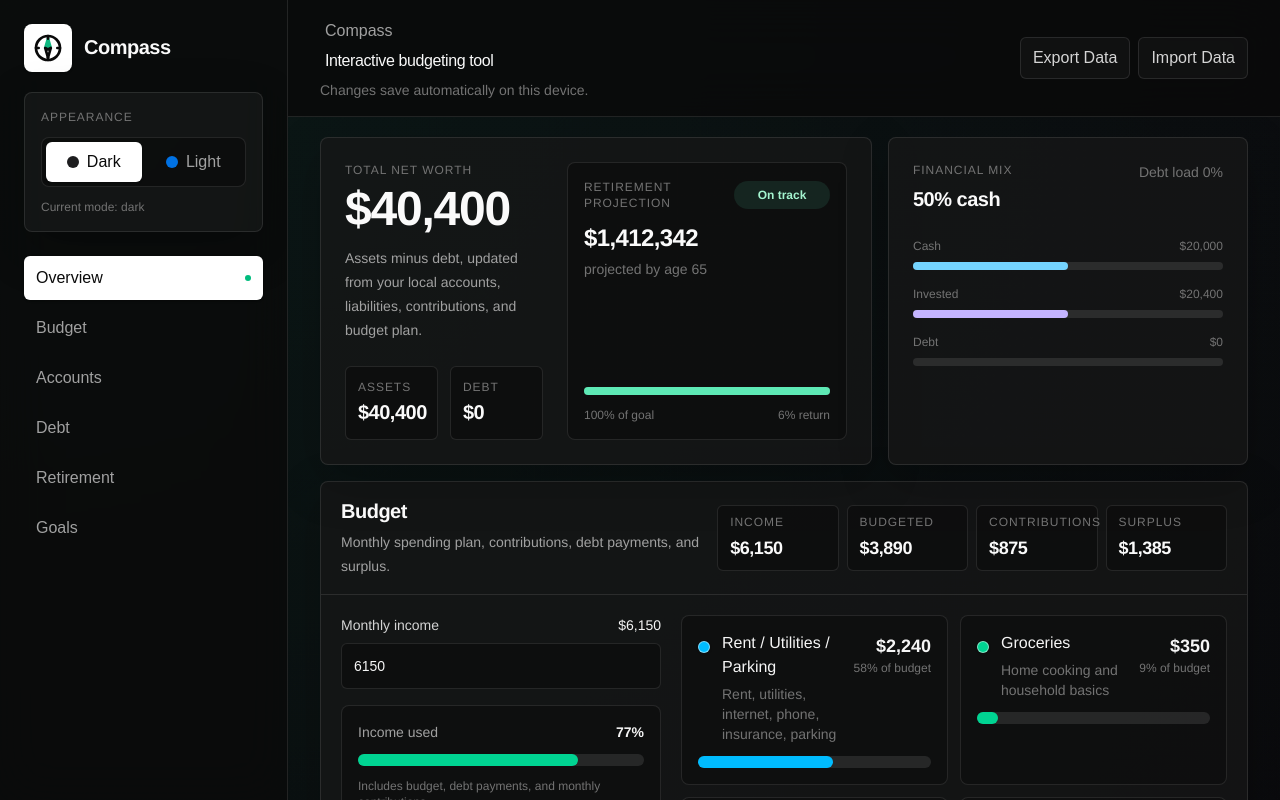
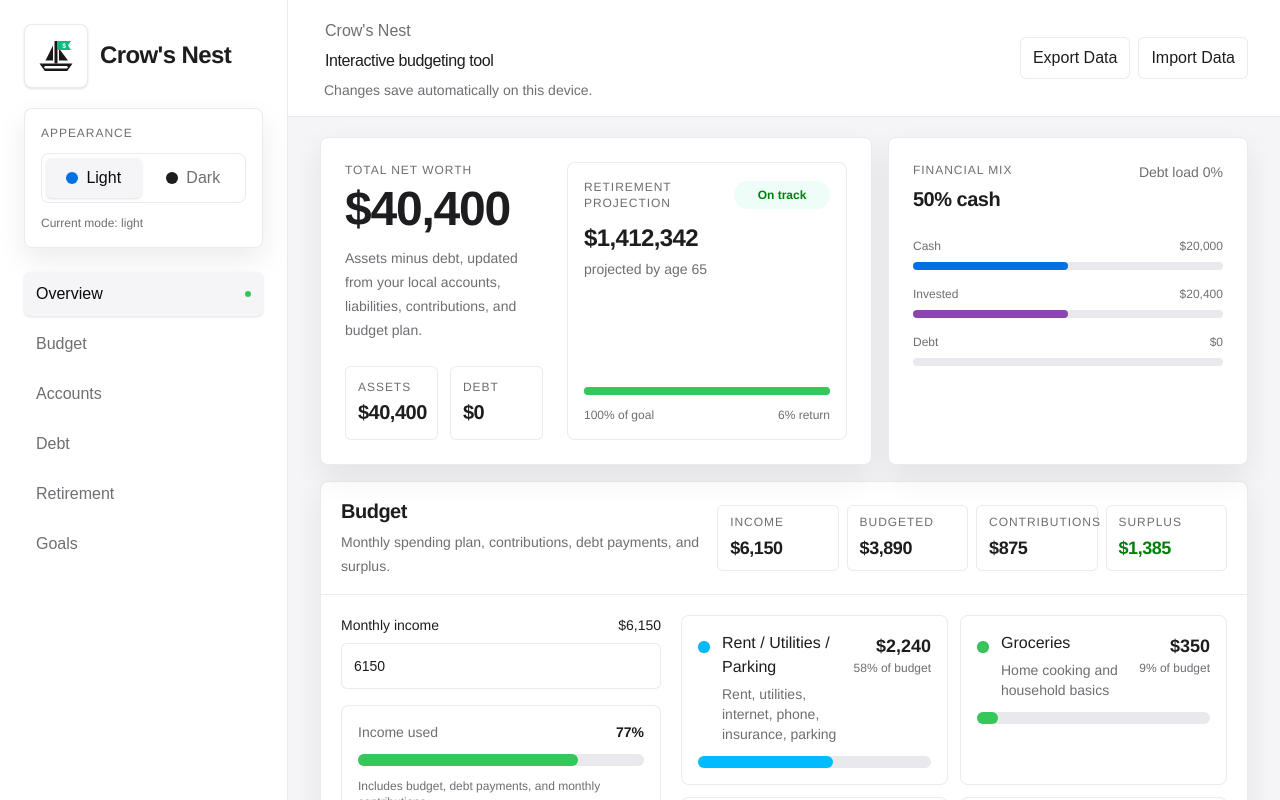
Before and after one commit to ian21morrison/Budget_App, a Next.js app: page / in a window 1280 px wide. Shown: the top 800 px of the page. Built offline with nearby package versions, Linux system fonts and the light colour scheme.

Commit message:
Rebrand app as Crow's Nest

```diff
--- a/app/layout.tsx
+++ b/app/layout.tsx
@@ -2,7 +2,7 @@
 import "./globals.css";
 
 export const metadata: Metadata = {
-  title: "Compass",
+  title: "Crow's Nest",
   description: "A modern finance dashboard homepage.",
 };
 
--- a/app/page.tsx
+++ b/app/page.tsx
@@ -79,7 +79,7 @@
 
 const defaultBudgetState = createDefaultBudgetState();
 const THEME_STORAGE_KEY = "ian-capital-budget-theme";
-const LEGACY_BRAND_NAME = "Ian Capital";
+const LEGACY_BRAND_NAMES = ["Ian Capital", "Compass"];
 
 type InterfaceTheme = "dark" | "light";
 
@@ -89,7 +89,7 @@
 export default function Home() {
   const [activeNav, setActiveNav] = useState(navItems[0]);
   const [interfaceTheme, setInterfaceTheme] =
-    useState<InterfaceTheme>("dark");
+    useState<InterfaceTheme>("light");
   const [isEditingBudget, setIsEditingBudget] = useState(false);
   const [accounts, setAccounts] = useState(defaultBudgetState.accounts);
   const [budgets, setBudgets] = useState(defaultBudgetState.budgets);
@@ -129,7 +129,7 @@
 
       if (savedState) {
         const savedBrandName =
-          savedState.brandName === LEGACY_BRAND_NAME
+          LEGACY_BRAND_NAMES.includes(savedState.brandName)
             ? DEFAULT_BRAND_NAME
             : savedState.brandName;
 
@@ -782,34 +782,44 @@
           <div className="mb-5">
             <div className="flex items-center gap-3">
               <div
-                className="grid size-12 place-items-center rounded-lg border border-white/20 bg-[#fff] text-neutral-950 shadow-sm"
+                className="grid size-16 place-items-center rounded-lg border border-white/20 bg-[#fff] text-neutral-950 shadow-sm"
                 aria-hidden="true"
               >
                 <svg
-                  viewBox="0 0 24 24"
-                  className="size-8"
+                  viewBox="0 0 32 32"
+                  className="size-12"
                   fill="none"
-                  stroke="currentColor"
-                  strokeLinecap="round"
-                  strokeLinejoin="round"
-                  strokeWidth="2"
                 >
-                  <circle cx="12" cy="12" r="9" />
                   <path
-                    d="M12 4.8 14.1 12 12 10.9 9.9 12 12 4.8Z"
-                    fill="#10b981"
-                    stroke="#10b981"
+                    d="M5 21h22l-3.5 5H8.5L5 21Z"
+                    fill="#18181b"
                   />
-                  <path d="M12 19.2 9.9 12 12 13.1 14.1 12 12 19.2Z" />
-                  <path d="M12 3v2" />
-                  <path d="M12 19v2" />
-                  <path d="M3 12h2" />
-                  <path d="M19 12h2" />
+                  <path
+                    d="M9 23.5h14"
+                    stroke="#ffffff"
+                    strokeLinecap="round"
+                    strokeWidth="1.6"
+                  />
+                  <path d="M15 6h2v15h-2V6Z" fill="#18181b" />
+                  <path d="M9 19h5V9l-5 10Z" fill="#18181b" />
+                  <path d="M18 19h6l-6-8v8Z" fill="#18181b" />
+                  <path d="M17 6h9l-2 3 2 3h-9V6Z" fill="#10b981" />
+                  <text
+                    x="21.5"
+                    y="10.6"
+                    fill="#ffffff"
+                    fontFamily="Arial, Helvetica, sans-serif"
+                    fontSize="4.5"
+                    fontWeight="700"
+                    textAnchor="middle"
+                  >
+                    $
+                  </text>
                 </svg>
               </div>
               <div className="min-w-0">
-                <p className="text-xl font-semibold tracking-tight text-neutral-50">
-                  Compass
+                <p className="text-2xl font-semibold tracking-tight text-neutral-50">
+                  Crow&apos;s Nest
                 </p>
               </div>
             </div>
@@ -820,7 +830,7 @@
               Appearance
             </p>
             <div className="mt-3 grid grid-cols-2 gap-1 rounded-lg border border-white/10 bg-neutral-950/55 p-1">
-              {(["dark", "light"] as const).map((theme) => (
+              {(["light", "dark"] as const).map((theme) => (
                 <button
                   key={theme}
                   type="button"
@@ -895,7 +905,7 @@
                     className="max-w-full rounded-md border border-transparent bg-transparent px-1 py-0.5 text-2xl font-semibold tracking-tight text-neutral-50 outline-none transition hover:border-white/10 hover:bg-white/[0.04] focus:border-emerald-300/60 focus:bg-neutral-950/70 md:text-3xl"
                   />
                 </label>
-                <p className="mt-1 text-sm text-neutral-500">
+                <p className="mt-1 px-1 text-sm text-neutral-500">
                   {lastSavedAt
                     ? `Saved locally at ${lastSavedAt.toLocaleTimeString([], {
                         hour: "numeric",
--- a/lib/storage/defaults.ts
+++ b/lib/storage/defaults.ts
@@ -168,7 +168,7 @@
 ).reduce((total, amount) => total + amount, 0);
 
 export const STORAGE_KEY = "ian-capital-budget-state-v1";
-export const DEFAULT_BRAND_NAME = "Compass";
+export const DEFAULT_BRAND_NAME = "Crow's Nest";
 export const DEFAULT_DASHBOARD_TITLE = "Interactive budgeting tool";
 export const DEFAULT_MONTHLY_INCOME = 6150;
 
```
